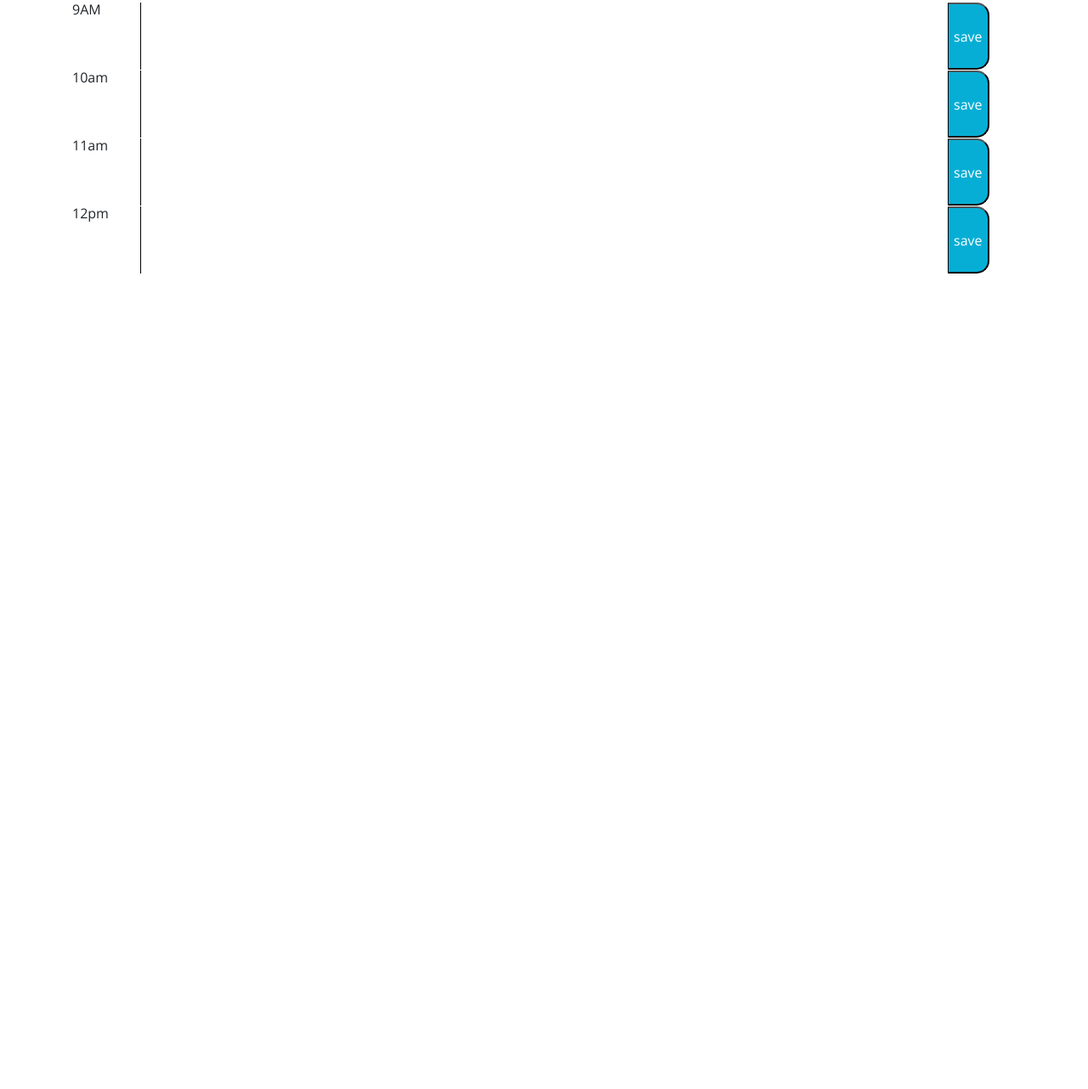
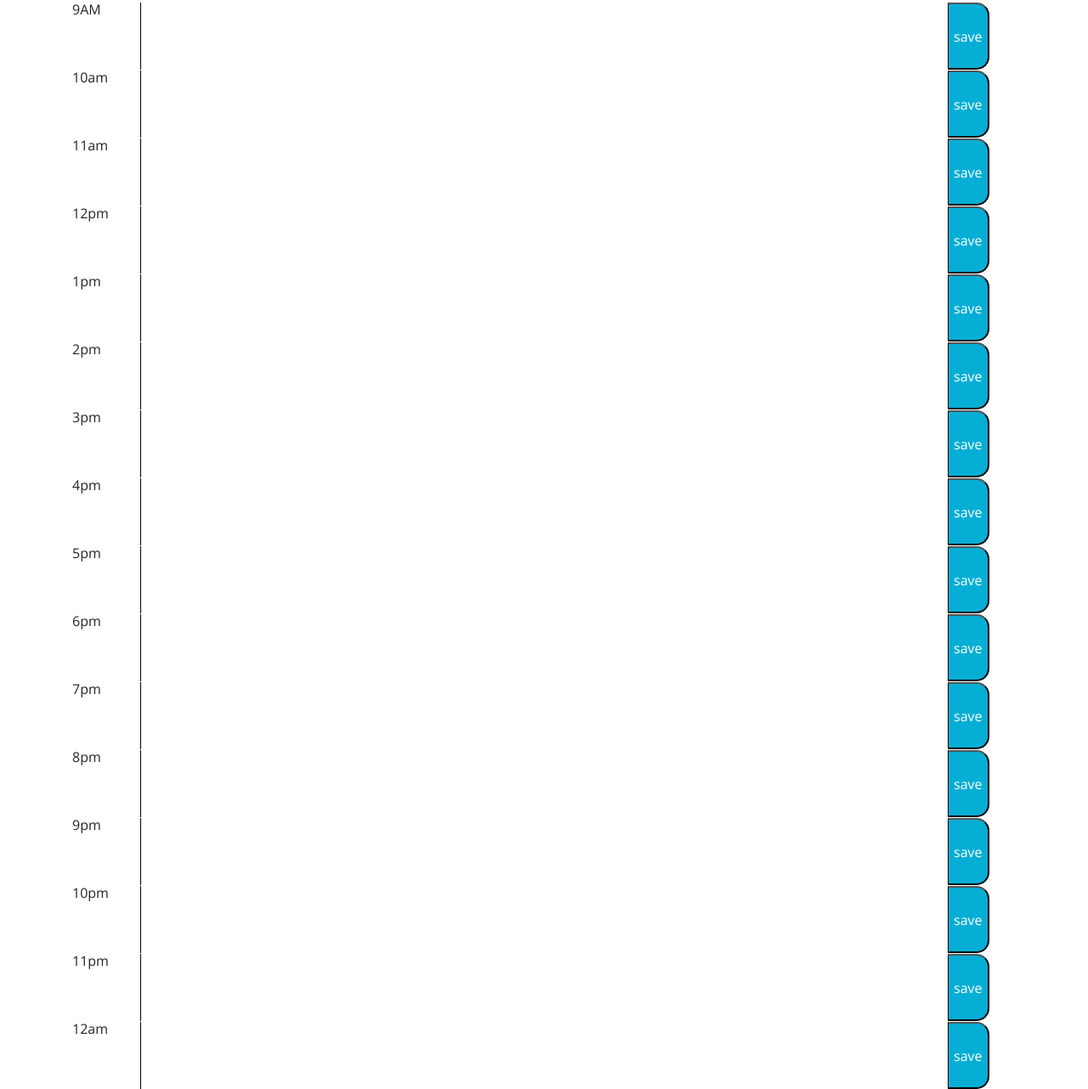
Before and after one commit to garrib10/Work-Day-Scheduler, a plain HTML site: page index.html in a window 1280 px wide. Shown: the part 298-1580 px from the top of the page at 85% size. Before the commit the page ends 800 px from the top, so only its background shows below. Drawn offline with nearby package versions, Linux system fonts and the light colour scheme.

Commit message:
timeblocks

```diff
--- a/index.html
+++ b/index.html
@@ -41,6 +41,66 @@
       <textarea class="col-md-10 description"></textarea>
       <button class="saveBtn">save</button>
     </div>
+    <div class="row timeblock" id="hour-13">
+      <div class="col-md-1">1pm</div>
+      <textarea class="col-md-10 description"></textarea>
+      <button class="saveBtn">save</button>
+    </div>
+    <div class="row timeblock" id="hour-14">
+      <div class="col-md-1">2pm</div>
+      <textarea class="col-md-10 description"></textarea>
+      <button class="saveBtn">save</button>
+    </div>
+    <div class="row timeblock" id="hour-15">
+      <div class="col-md-1">3pm</div>
+      <textarea class="col-md-10 description"></textarea>
+      <button class="saveBtn">save</button>
+    </div>
+    <div class="row timeblock" id="hour-16">
+      <div class="col-md-1">4pm</div>
+      <textarea class="col-md-10 description"></textarea>
+      <button class="saveBtn">save</button>
+    </div>
+    <div class="row timeblock" id="hour-17">
+      <div class="col-md-1">5pm</div>
+      <textarea class="col-md-10 description"></textarea>
+      <button class="saveBtn">save</button>
+    </div>
+    <div class="row timeblock" id="hour-18">
+      <div class="col-md-1">6pm</div>
+      <textarea class="col-md-10 description"></textarea>
+      <button class="saveBtn">save</button>
+    </div>
+    <div class="row timeblock" id="hour-19">
+      <div class="col-md-1">7pm</div>
+      <textarea class="col-md-10 description"></textarea>
+      <button class="saveBtn">save</button>
+    </div>
+    <div class="row timeblock" id="hour-20">
+      <div class="col-md-1">8pm</div>
+      <textarea class="col-md-10 description"></textarea>
+      <button class="saveBtn">save</button>
+    </div>
+    <div class="row timeblock" id="hour-21">
+      <div class="col-md-1">9pm</div>
+      <textarea class="col-md-10 description"></textarea>
+      <button class="saveBtn">save</button>
+    </div>
+    <div class="row timeblock" id="hour-22">
+      <div class="col-md-1">10pm</div>
+      <textarea class="col-md-10 description"></textarea>
+      <button class="saveBtn">save</button>
+    </div>
+    <div class="row timeblock" id="hour-23">
+      <div class="col-md-1">11pm</div>
+      <textarea class="col-md-10 description"></textarea>
+      <button class="saveBtn">save</button>
+    </div>
+    <div class="row timeblock" id="hour-24">
+      <div class="col-md-1">12am</div>
+      <textarea class="col-md-10 description"></textarea>
+      <button class="saveBtn">save</button>
+    </div>
   </div>
 
   <script src="https://code.jquery.com/jquery-3.4.1.min.js"></script>
```
